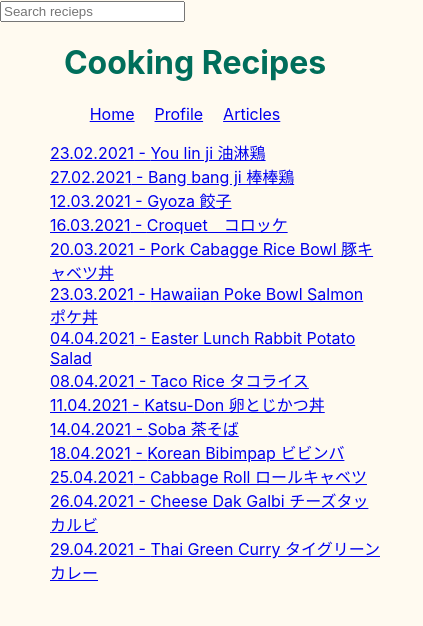
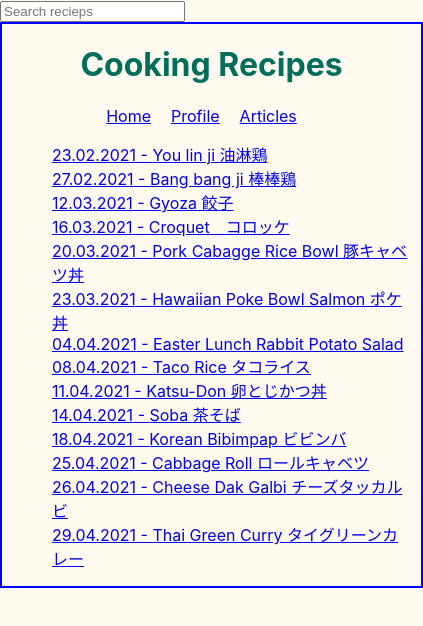
Before and after one commit to yukafjaponesa/Cooking-recipes, a React (Create React App) app: page /articles in a window 390 px wide. Shown: the top 626 px of the page, 423 px wide, since content can reach past the window. Built offline with nearby package versions, Linux system fonts and the light colour scheme.

Commit message:
css for mobile size

```diff
--- a/src/App.css
+++ b/src/App.css
@@ -180,3 +180,14 @@ body {
   }
 
 }
+
+@media only screen and (max-width: 455px) {
+  .App {
+    width: 399px;
+    border: solid 2px blue;
+  }
+
+  .articles-list {
+    margin-left: auto;
+  }
+}
```
